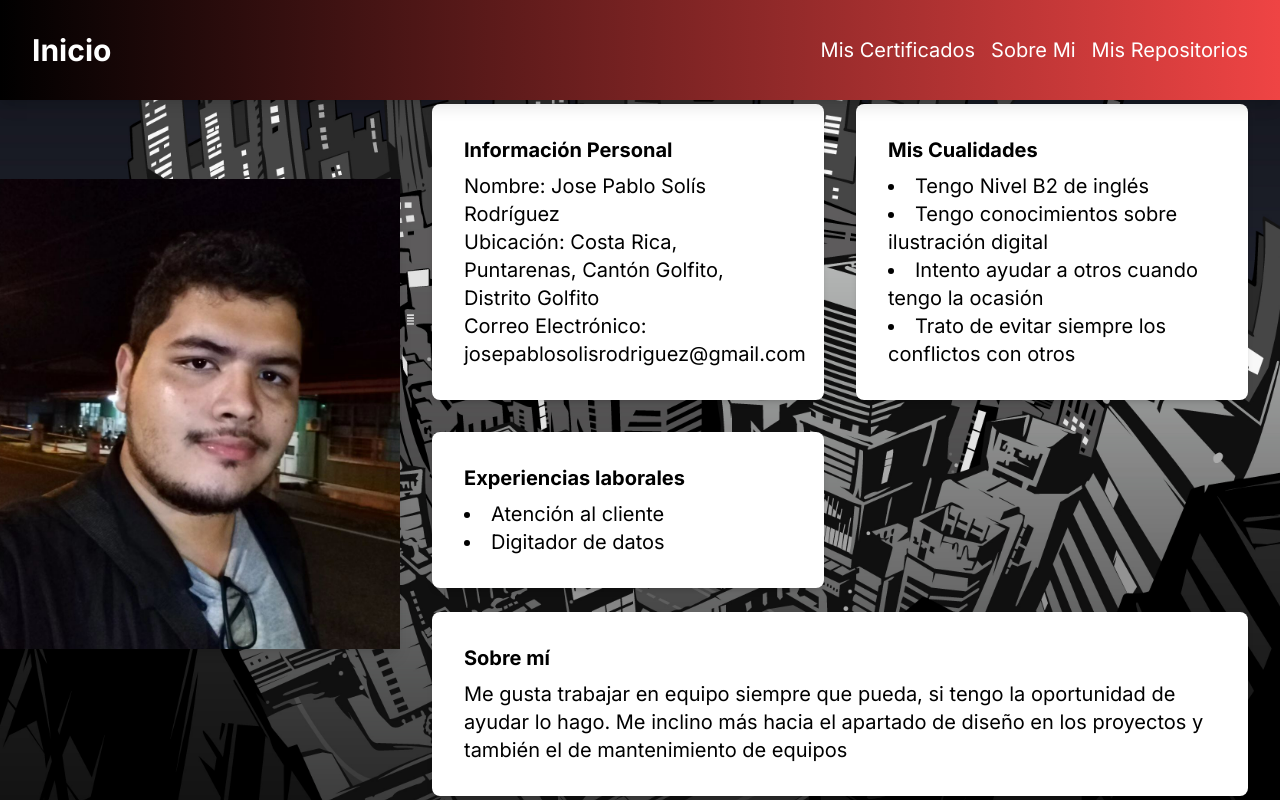
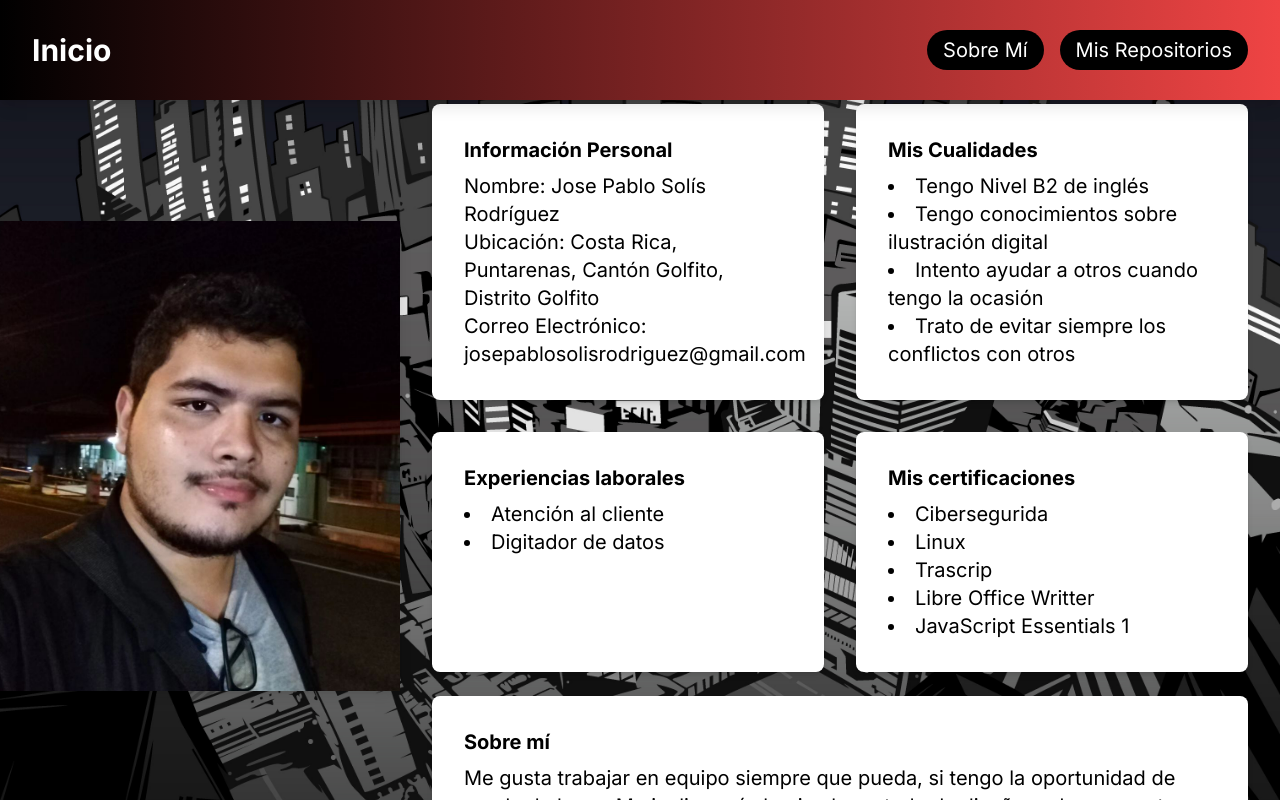
Before and after one commit to JosePabloSR/Examen-Lenguajes, a Next.js app: page /user/aboutme in a window 1280 px wide. Shown: the top 800 px of the page. Built offline with nearby package versions, Linux system fonts and the light colour scheme.

Commit message:
Corrección de errores y cambios en el diseño

```diff
--- a/src/app/layout.tsx
+++ b/src/app/layout.tsx
@@ -22,13 +22,11 @@ export default function RootLayout({
     <html lang="en">
       <body className={inter.className}>
 
-        <Header>
+        <Header />
 
-        </Header>
-
-        {children}</body>
-
+        {children}
         <Footer></Footer>
+        </body>
 
     </html>
   );
--- a/src/app/page.tsx
+++ b/src/app/page.tsx
@@ -1,8 +1,6 @@
 
 import Image from "next/image";
-import Link from "next/link";
 import Hero from '@/components/hero'
-import Hero2 from "@/components/hero2";
 import userimage from "/public/FondoRN.jpg"
 
 export default function Home() {
--- a/src/app/user/mygithub/index.css
+++ /dev/null
@@ -1,35 +0,0 @@
-@tailwind base;
-@tailwind components;
-@tailwind utilities;
-
-* {
-  margin: 0;
-  padding: 0;
-  box-sizing: border-box;
-}
-
-img {
-  max-width: 100%;
-}
-
-ul,
-ol,
-li {
-  list-style-type: none;
-}
-
-body {
-  font-family: -apple-system, BlinkMacSystemFont, "Segoe UI", "Roboto", "Oxygen",
-    "Ubuntu", "Cantarell", "Fira Sans", "Droid Sans", "Helvetica Neue",
-    sans-serif;
-  -webkit-font-smoothing: antialiased;
-  -moz-osx-font-smoothing: grayscale;
-  max-width: 76.25rem;
-  margin: auto;
-  padding: 1.25rem;
-  @apply bg-emerald-100 text-emerald-800;
-}
-
-p {
-  line-height: 1.8;
-}
--- a/src/app/user/mygithub/index.js
+++ /dev/null
@@ -1,11 +0,0 @@
-import React from "react"
-import ReactDOM from "react-dom/client"
-import "./index.css"
-import Home from "./app"
-
-const root = ReactDOM.createRoot(document.getElementById("root"))
-root.render(
-  <React.StrictMode>
-    <Home />
-  </React.StrictMode>
-)
--- a/src/app/user/mygithub/page.tsx
+++ b/src/app/user/mygithub/page.tsx
@@ -22,6 +22,7 @@ function MyGithub() {
         console.log(data);
       } catch (error) {
         console.error("Error fetching data:", error);
+
       }
     };
 
--- a/src/components/footer.tsx
+++ b/src/components/footer.tsx
@@ -1,6 +1,7 @@
 
 export default function Footer() {
   return (
+
     <footer className="bg-gray-800 w-full absolute text-white z-10 shadow-lg">
       <div className="container mx-auto flex flex-col md:flex-row justify-between items-center">
         <div className="mb-4 md:mb-0">
@@ -18,11 +19,11 @@ export default function Footer() {
               Facebook
             </a>
             <a href="https://www.linkedin.com/in/jose-pablo-sol%C3%ADs-rodr%C3%ADguez-11974730b/" className="hover:text-red-600 flex items-center" target="_blank" rel="noopener noreferrer">
-              <img src="LinkedinLogo.png" alt="Logo de Facebook" className="h-6 mr-2" />
+              <img src="LinkedinLogo.png" alt="Logo de Linkedin" className="h-6 mr-2" />
               Linkedin
             </a>
             <a href="https://github.com/JosePabloSR" className="hover:text-red-600 flex items-center" target="_blank" rel="noopener noreferrer">
-              <img src="GithubLogo.png" alt="Logo de Github" className="h-6 mr-2" />
+              <img src="/GithubLogo.png" alt="Logo de Github" className="h-6 mr-" />
               Mi Github
             </a>
           </div>
--- a/src/components/header.tsx
+++ b/src/components/header.tsx
@@ -1,21 +1,21 @@
-
-
 import Link from "next/link";
 
-
-export default function Header(){
-    return(
-
-
-        <div className="bg-gradient-to-l from-red-500 to-black w-full absolute text-white z-10 shadow-lg">
-            <nav className="container relative flex flex-wrap items-center justify-between mx-auto p-8">
-                <Link href="/" className="font-bold text-3xl"> Inicio </Link>
-                <div className="space-x-4 text-xl">
-                    <Link href="gallery">Mis Certificados</Link>
-                    <Link href="user/aboutme">Sobre Mi</Link>
-                     <Link href="user/mygithub">Mis Repositorios</Link>
-                </div>
-            </nav>
+export default function Header() {
+  return (
+    <div className="bg-gradient-to-l from-red-500 to-black w-full absolute text-white z-10 shadow-lg">
+      <nav className="container relative flex flex-wrap items-center justify-between mx-auto p-8">
+        <Link href="/" className="font-bold text-3xl">
+          Inicio
+        </Link>
+        <div className="space-x-4 text-xl">
+          <Link href="/user/aboutme" className="rounded-full bg-black text-white px-4 py-2 hover:bg-gray-800">
+            Sobre Mí
+          </Link>
+          <Link href="/user/mygithub" className="rounded-full bg-black text-white px-4 py-2 hover:bg-gray-800">
+            Mis Repositorios
+          </Link>
         </div>
-    )
+      </nav>
+    </div>
+  );
 }
--- a/src/components/hero.tsx
+++ b/src/components/hero.tsx
@@ -6,7 +6,6 @@ interface HeroProps {
   imgData: StaticImageData;
   imgAlt: string;
   title: string;
-  text: string; // Añadí la propiedad "text" para que el componente compile correctamente
 }
 
 export default function Hero(props: HeroProps) {
--- a/src/components/hero2.tsx
+++ b/src/components/hero2.tsx
@@ -1,6 +1,7 @@
 import React from 'react';
 import Image from 'next/image';
 import type { StaticImageData } from 'next/image';
+
 
 interface Hero2Props {
   imgData: StaticImageData;
@@ -60,6 +61,16 @@ export default function Hero2(props: Hero2Props) {
               <li>Digitador de datos</li>
             </ul>
           </div>
+          <div className="bg-white p-8 rounded-lg shadow-md flex-shrink-0 hover:scale-110 transition-transform duration-300">
+            <h3 className="text-xl font-bold mb-2 text-black">Mis certificaciones</h3>
+            <ul className="list-disc list-inside text-xl text-black">
+              <li>Cibersegurida</li>
+              <li>Linux</li>
+              <li>Trascrip</li>
+              <li>Libre Office Writter</li>
+              <li>JavaScript Essentials 1</li>
+            </ul>
+          </div>
         </div>
         <br />
         <div className="bg-white p-8 rounded-lg shadow-md flex-shrink-0 hover:scale-110 transition-transform duration-300">
```
Also changed, not shown: 2 other files (tests, documents, lock files or other folders).
